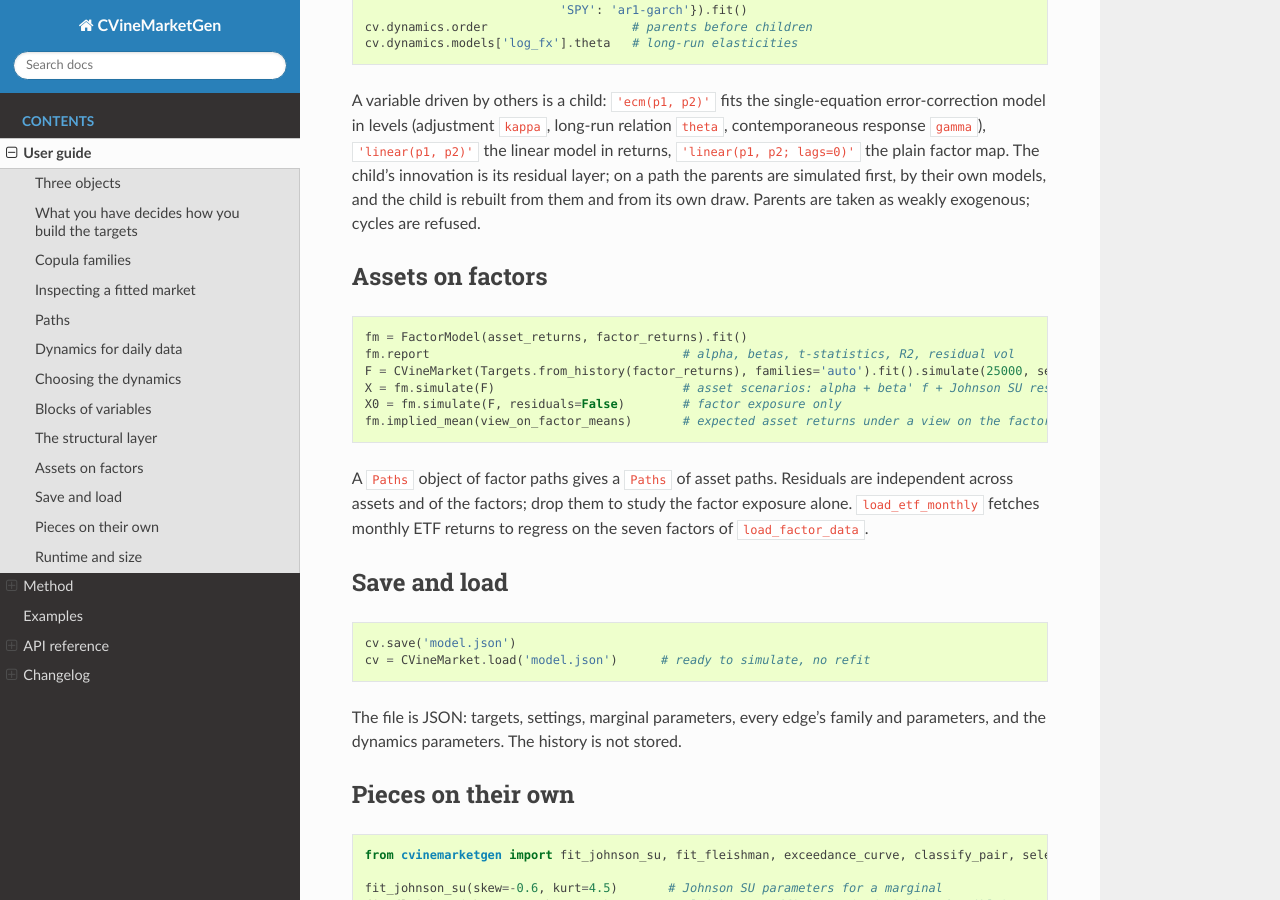
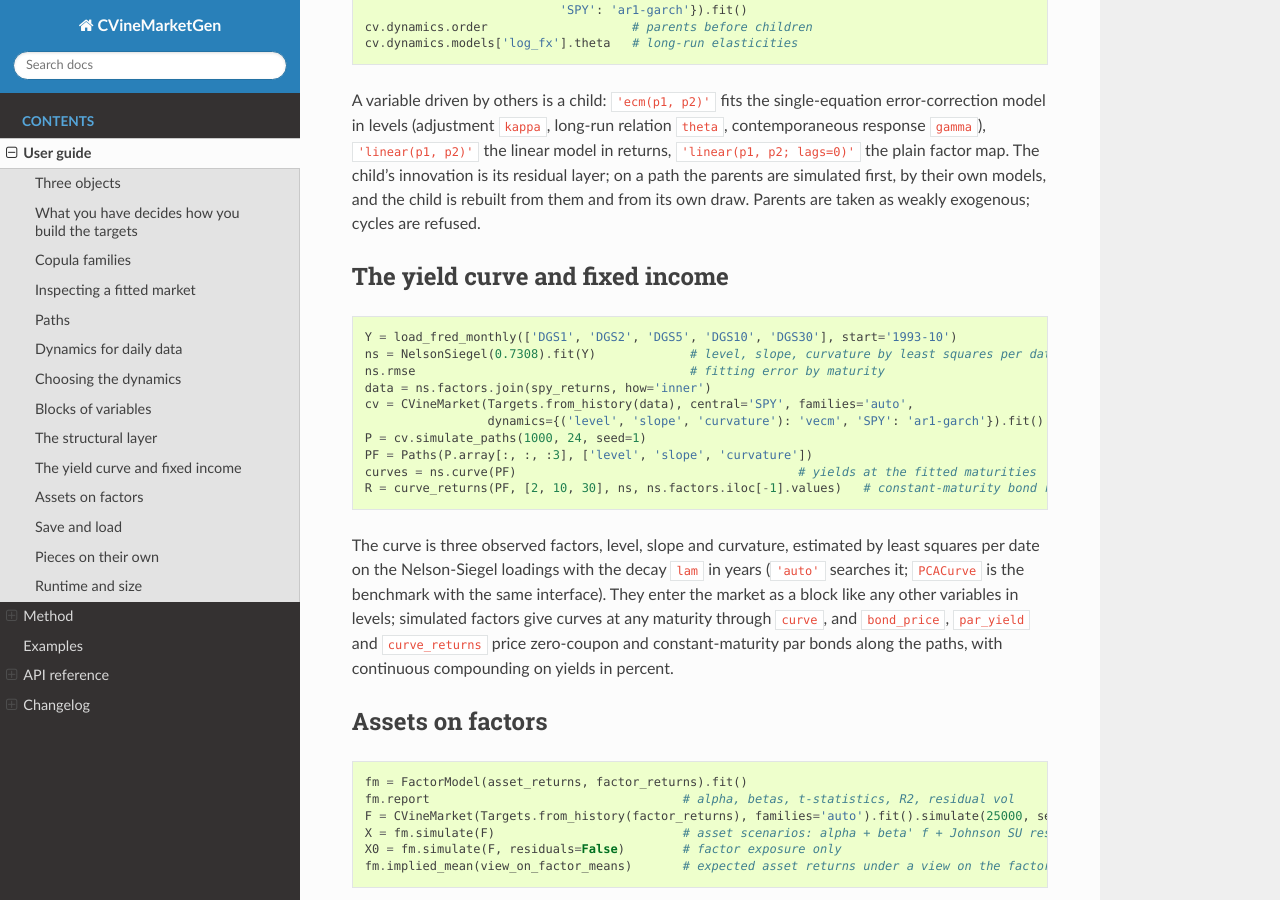
Before and after one commit to mamadouyamar/CVineMarketGen, a Sphinx documentation site: the page built from docs/userguide.rst, in a window 1280 px wide and 900 px high, scrolled down 4342 px. Built offline with Sphinx 7.4.7 and the Read the Docs theme 3.1.0, drawn with Linux system fonts in a browser that asks for light colours; pages that are not in the unit, such as notebooks, are missing from menus; the version number is read from the project's files by our own code.

Commit message:
docs: the yield curve in the user guide, API and method pages
Co-Authored-By: Claude Fable 5.1 <noreply@anthropic.com>

```diff
--- a/docs/api.rst
+++ b/docs/api.rst
@@ -55,6 +55,12 @@ Structural layer
 .. automodule:: cvinemarketgen.structural
    :members: Structural
 
+Yield curve
+-----------
+
+.. automodule:: cvinemarketgen.yieldcurve
+   :members: NelsonSiegel, PCACurve, yield_at, discount, bond_price, par_yield, zero_return, constant_maturity_return, curve_returns
+
 Factors
 -------
 
--- a/docs/method.rst
+++ b/docs/method.rst
@@ -104,6 +104,10 @@ the pipeline and leave it unchanged.
 * Structural filters: :class:`~cvinemarketgen.structural.Structural`, a child on
   parents plus its own innovation, in error-correction form on levels or linear
   form on returns; parents are simulated first.
+* Yield curve: :class:`~cvinemarketgen.yieldcurve.NelsonSiegel` reads the
+  curve as level, slope and curvature (principal components as the benchmark);
+  the factors are filtered as a block, and simulated factors give whole curves,
+  discount factors and bond returns by :func:`~cvinemarketgen.yieldcurve.curve_returns`.
 
 Family selection in short
 -------------------------
--- a/docs/userguide.rst
+++ b/docs/userguide.rst
@@ -236,6 +236,31 @@ child's innovation is its residual layer; on a path the parents are simulated
 first, by their own models, and the child is rebuilt from them and from its own
 draw. Parents are taken as weakly exogenous; cycles are refused.
 
+The yield curve and fixed income
+--------------------------------
+
+.. code-block:: python
+
+   Y = load_fred_monthly(['DGS1', 'DGS2', 'DGS5', 'DGS10', 'DGS30'], start='1993-10')
+   ns = NelsonSiegel(0.7308).fit(Y)             # level, slope, curvature by least squares per date
+   ns.rmse                                      # fitting error by maturity
+   data = ns.factors.join(spy_returns, how='inner')
+   cv = CVineMarket(Targets.from_history(data), central='SPY', families='auto',
+                    dynamics={('level', 'slope', 'curvature'): 'vecm', 'SPY': 'ar1-garch'}).fit()
+   P = cv.simulate_paths(1000, 24, seed=1)
+   PF = Paths(P.array[:, :, :3], ['level', 'slope', 'curvature'])
+   curves = ns.curve(PF)                                       # yields at the fitted maturities
+   R = curve_returns(PF, [2, 10, 30], ns, ns.factors.iloc[-1].values)   # constant-maturity bond returns
+
+The curve is three observed factors, level, slope and curvature, estimated by
+least squares per date on the Nelson-Siegel loadings with the decay ``lam`` in
+years (``'auto'`` searches it; ``PCACurve`` is the benchmark with the same
+interface). They enter the market as a block like any other variables in
+levels; simulated factors give curves at any maturity through ``curve``, and
+``bond_price``, ``par_yield`` and ``curve_returns`` price zero-coupon and
+constant-maturity par bonds along the paths, with continuous compounding on
+yields in percent.
+
 Assets on factors
 -----------------
 
```
